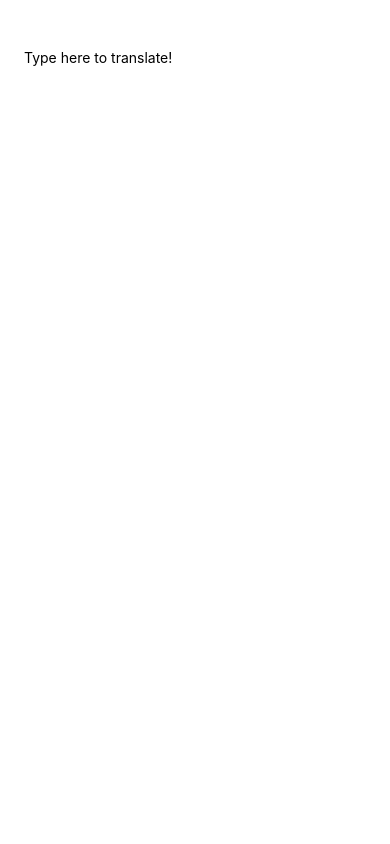
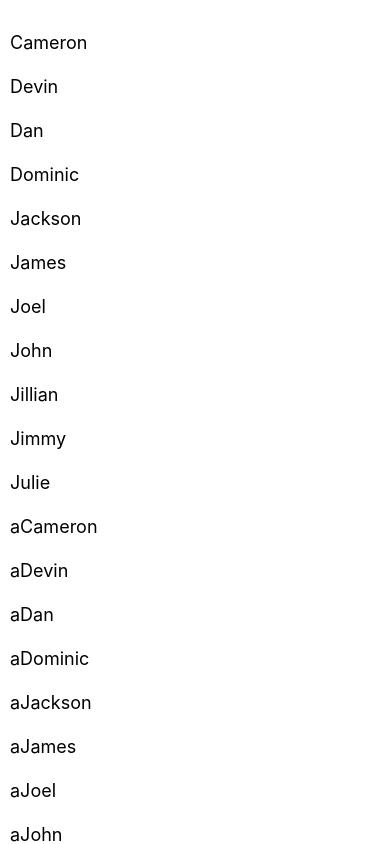
Before and after one commit to iaewing/AwesomeProject, a React Native app: screen / in a window 390 px wide. Built offline with nearby package versions, Linux system fonts and the light colour scheme.

Commit message:
ScrollView and FlatList basics

```diff
--- a/App.js
+++ b/App.js
@@ -1,11 +1,27 @@
 import React, { useState } from "react";
-import { View, Text, TextInput, Button, StyleSheet } from "react-native";
+import {
+  Button,
+  FlatList,
+  Image,
+  View,
+  Text,
+  TextInput,
+  StyleSheet,
+  ScrollView,
+} from "react-native";
+
+
+const logo = {
+  uri: "https://reactnative.dev/img/tiny_logo.png",
+  width: 64,
+  height: 64,
+};
 
 const Cat = (props) => {
   const [isHungry, setIsHungry] = useState(true);
-const [timesPetted, setTimesPetted] = useState(0);
+  const [timesPetted, setTimesPetted] = useState(0);
   return (
-    <View>
+    <ScrollView>
       <Text>
         I am {props.name}, and I am {isHungry ? "hungry" : "not hungry"}
       </Text>
@@ -16,34 +32,36 @@ const [timesPetted, setTimesPetted] = useState(0);
         disable={!isHungry}
         title={isHungry ? "Pour me some milk, please!" : "Thank you"}
       />
-            <Button
+      <Button
         onPress={() => {
           setTimesPetted(timesPetted + 1);
         }}
         title={"Pet me!"}
       />
-      <Text>
-        I have been petted {timesPetted} times!
+      <Text>I have been petted {timesPetted} times!</Text>
+    </ScrollView>
+  );
+};
+
+const PizzaTranslator = () => {
+  const [text, setText] = useState("");
+  return (
+    <View style={styles.topContainer}>
+      <TextInput
+        style={{ height: 50 }}
+        placeholder="Type here to translate!"
+        onChangeText={(newText) => setText(newText)}
+        defaultValue={text}
+      />
+      <Text style={{ padding: 10, fontSize: 42 }}>
+        {text
+          .split(" ")
+          .map((word) => word && "🍕")
+          .join(" ")}
       </Text>
     </View>
   );
 };
-
-const PizzaTranslator = () => {
-  const [text, setText] = useState('');
-  return (
-    <View style={styles.topContainer}>
-      <TextInput style={{height: 50}}
-      placeholder="Type here to translate!"
-      onChangeText={newText => setText(newText)}
-      defaultValue={text}
-      />
-      <Text style={{padding: 10, fontSize: 42}}>
-        {text.split(' ').map((word) => word && '🍕').join(' ')}
-      </Text>
-    </View>
-  )
-}
 
 const Cafe = () => {
   return (
@@ -54,11 +72,94 @@ const Cafe = () => {
   );
 };
 
+const ScrollViewExample = () => {
+  return (
+    <ScrollView maximumZoomScale={5} minimumZoomScale={0.5}>
+      <Text style={{ fontSize: 96 }}>Scroll me plz</Text>
+      <Image source={logo} />
+      <Image source={logo} />
+      <Image source={logo} />
+      <Image source={logo} />
+      <Image source={logo} />
+      <Text style={{ fontSize: 96 }}>If you like</Text>
+      <Image source={logo} />
+      <Image source={logo} />
+      <Image source={logo} />
+      <Image source={logo} />
+      <Image source={logo} />
+      <Text style={{ fontSize: 96 }}>Scrolling down</Text>
+      <Image source={logo} />
+      <Image source={logo} />
+      <Image source={logo} />
+      <Image source={logo} />
+      <Image source={logo} />
+      <Text style={{ fontSize: 96 }}>What's the best</Text>
+      <Image source={logo} />
+      <Image source={logo} />
+      <Image source={logo} />
+      <Image source={logo} />
+      <Image source={logo} />
+      <Text style={{ fontSize: 96 }}>Framework around?</Text>
+      <Image source={logo} />
+      <Image source={logo} />
+      <Image source={logo} />
+      <Image source={logo} />
+      <Image source={logo} />
+      <Text style={{ fontSize: 80 }}>React Native</Text>
+    </ScrollView>
+  );
+};
+
+const FlatListBasics = () => {
+  return (
+    <View style={styles.container}>
+      <FlatList
+        data={[
+          { key: "Cameron" },
+          { key: "Devin" },
+          { key: "Dan" },
+          { key: "Dominic" },
+          { key: "Jackson" },
+          { key: "James" },
+          { key: "Joel" },
+          { key: "John" },
+          { key: "Jillian" },
+          { key: "Jimmy" },
+          { key: "Julie" },
+          { key: "aCameron" },
+          { key: "aDevin" },
+          { key: "aDan" },
+          { key: "aDominic" },
+          { key: "aJackson" },
+          { key: "aJames" },
+          { key: "aJoel" },
+          { key: "aJohn" },
+          { key: "aJillian" },
+          { key: "aJimmy" },
+          { key: "aJulie" },
+        ]}
+        renderItem={({ item }) => <Text style={styles.item}>{item.key}</Text>}
+      />
+    </View>
+  );
+};
 const styles = StyleSheet.create({
   topContainer: {
     marginTop: 32,
     paddingHorizontal: 24,
-  }
+  },
+  bigFont: {
+    fontSize: 96,
+  },
+  container: {
+    flex: 1,
+    paddingTop: 22,
+  },
+  item: {
+    padding: 10,
+    fontSize: 18,
+    height: 44,
+  },
 });
 
-export default PizzaTranslator;
+export default FlatListBasics;
```
